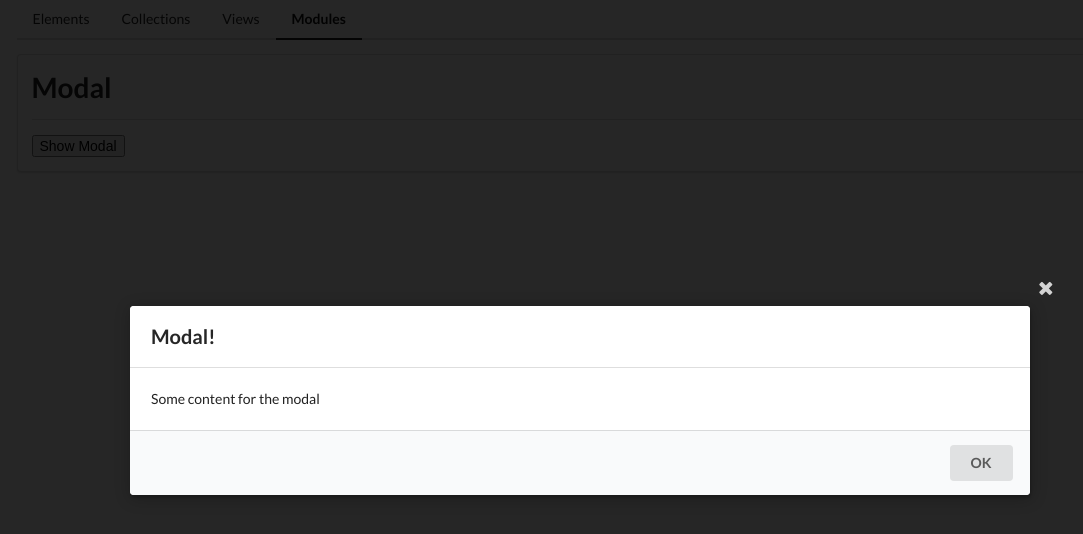
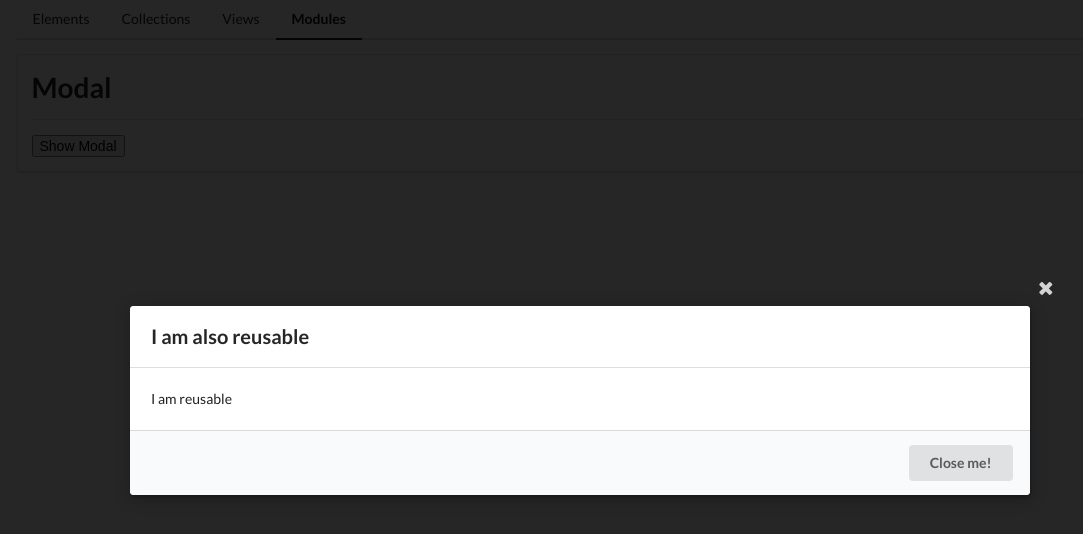
Before and after one commit to Seborider/components, an Angular app: page /mods in a window 1280 px wide. Both pictures are taken after a click on the button "Show Modal". Shown: the top 534 px of the page, without its empty margins (60-1143 px from the left). Built offline with nearby package versions, Linux system fonts and the light colour scheme.

Commit message:
💄 Add conditional styling

```diff
--- a/src/app/mods/modal/modal.component.css
+++ b/src/app/mods/modal/modal.component.css
@@ -0,0 +1,11 @@
+.actions:empty {
+    display: none;
+}
+
+.actions-default {
+    display: none;
+}
+
+.actions:empty + .actions-default {
+    display: block;
+}
--- a/src/app/mods/modal/modal.component.html
+++ b/src/app/mods/modal/modal.component.html
@@ -2,13 +2,16 @@
     <div (click)="$event.stopPropagation()" class="ui modal visible active" >
         <i (click)="onCloseClick()" class="close icon"></i>
         <div class="header">
-            Modal!
+       <ng-content select="[modalTitle]"></ng-content>
         </div>
         <div class="content">
-            <p>Some content for the modal</p>
+            <ng-content></ng-content>
+        </div>
+        <div class="actions actions-default">
+            <button (click)="onCloseClick()" class="ui button">OK</button>
         </div>
         <div class="actions">
-            <button (click)="onCloseClick()" class="ui button">OK</button>
+            <ng-content select="[modalFooter]"></ng-content>
         </div>
     </div>
 </div>
--- a/src/app/mods/mods-home/mods-home.component.html
+++ b/src/app/mods/mods-home/mods-home.component.html
@@ -3,4 +3,10 @@
 <app-modal
     *ngIf="modalOpen"
     (close)="onClick()"
-></app-modal>
+>
+<div modalTitle>I am also reusable</div>
+<p>I am reusable</p>
+<ng-container modalFooter>
+    <button class="ui button" (click)="onClick()">Close me!</button>
+</ng-container>
+</app-modal>
```
